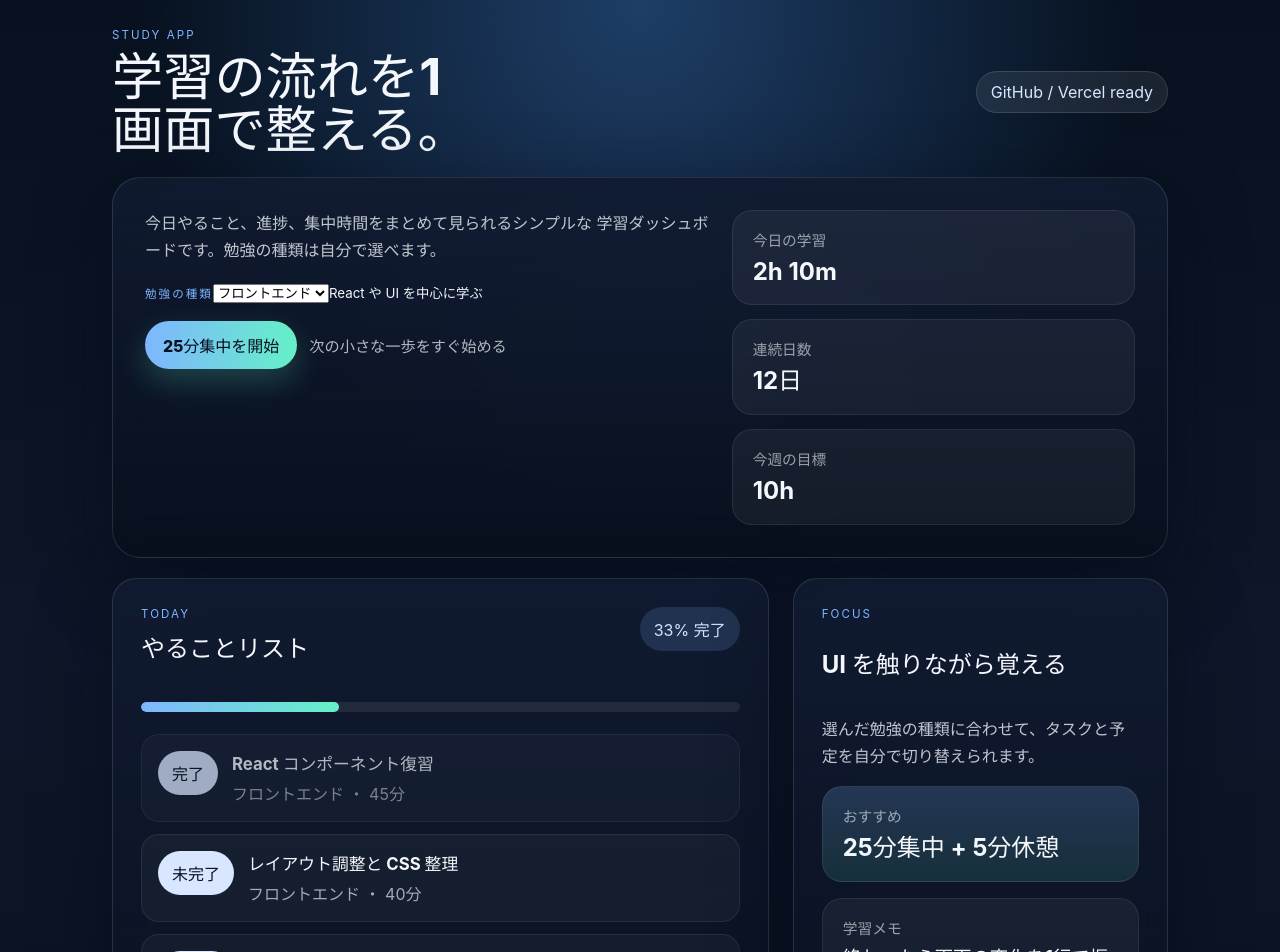
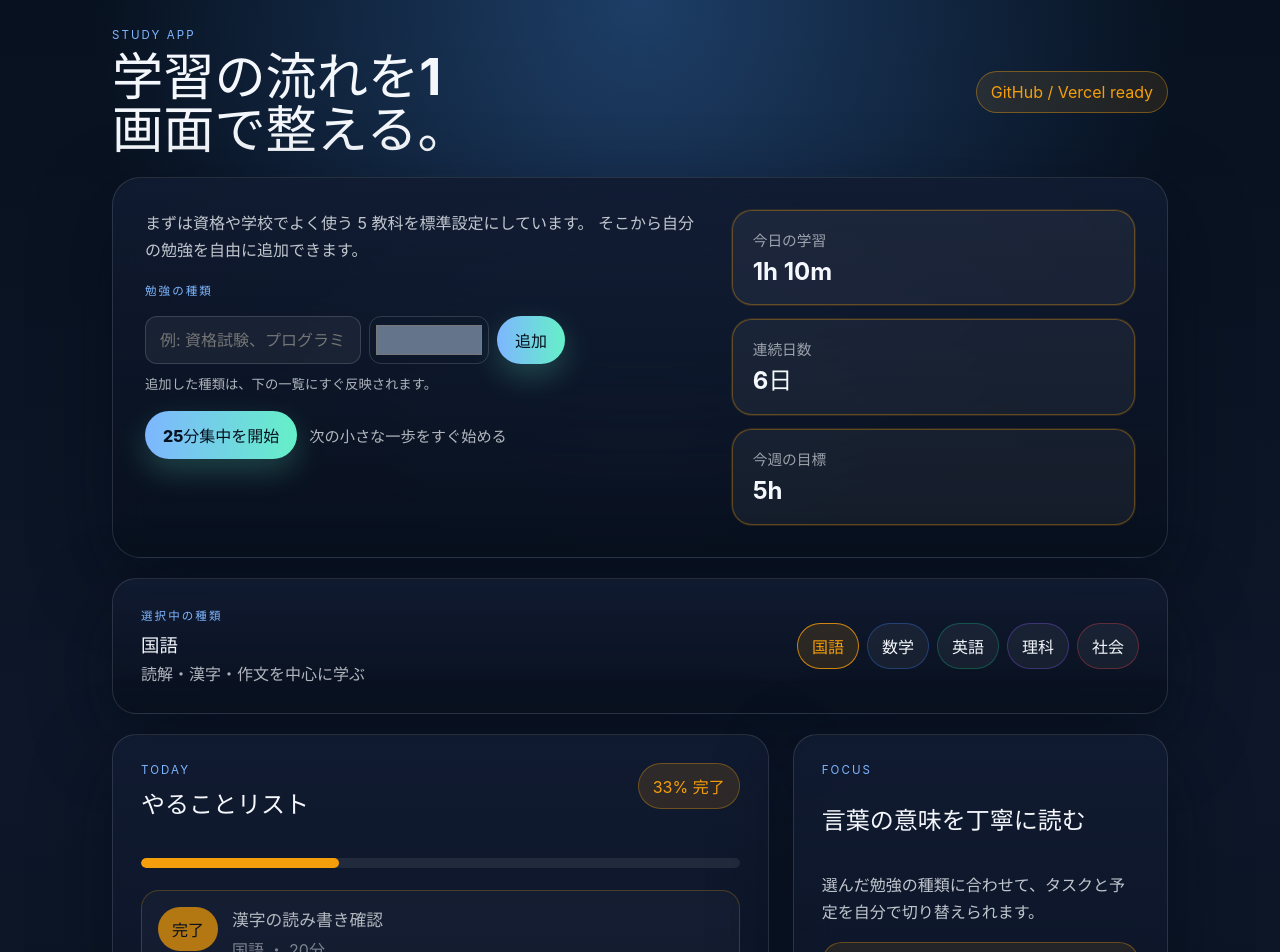
Before and after one commit to taishi1006-del/study-app, a React (Vite) app: page / in a window 1280 px wide. Shown: the top 952 px of the page. Built offline with nearby package versions, Linux system fonts and the light colour scheme.

Commit message:
Add default five subjects and custom study types

```diff
--- a/src/App.jsx
+++ b/src/App.jsx
@@ -1,91 +1,86 @@
 import { useMemo, useState } from 'react'
 import './App.css'
 
-const studyTypes = [
+const defaultStudyTypes = [
   {
-    value: 'frontend',
-    label: 'フロントエンド',
-    description: 'React や UI を中心に学ぶ',
+    value: 'japanese',
+    label: '国語',
+    color: '#f59e0b',
+    description: '読解・漢字・作文を中心に学ぶ',
     metrics: [
-      { label: '今日の学習', value: '2h 10m' },
-      { label: '連続日数', value: '12日' },
-      { label: '今週の目標', value: '10h' },
+      { label: '今日の学習', value: '1h 10m' },
+      { label: '連続日数', value: '6日' },
+      { label: '今週の目標', value: '5h' },
     ],
     tasks: [
       {
         id: 1,
-        title: 'React コンポーネント復習',
-        subject: 'フロントエンド',
-        minutes: 45,
+        title: '漢字の読み書き確認',
+        subject: '国語',
+        minutes: 20,
         done: true,
       },
       {
         id: 2,
-        title: 'レイアウト調整と CSS 整理',
-        subject: 'フロントエンド',
-        minutes: 40,
+        title: '説明文の読解',
+        subject: '国語',
+        minutes: 35,
         done: false,
       },
       {
         id: 3,
-        title: '英単語 50語チェック',
-        subject: '英語',
-        minutes: 25,
+        title: '作文の見直し',
+        subject: '国語',
+        minutes: 15,
         done: false,
       },
     ],
-    upcomingStudy: [
-      '19:00 - React の復習',
-      '20:00 - レイアウト調整',
-      '21:00 - 英単語チェック',
-    ],
-    focus: 'UI を触りながら覚える',
-    memo: '終わったら画面の変化を1行で振り返る。',
+    upcomingStudy: ['19:00 - 漢字確認', '20:00 - 読解', '21:00 - 作文見直し'],
+    focus: '言葉の意味を丁寧に読む',
+    memo: '読んだあとに要点を3つに分けて書く。',
   },
   {
-    value: 'algorithm',
-    label: 'アルゴリズム',
-    description: '問題演習と考え方を中心に学ぶ',
+    value: 'math',
+    label: '数学',
+    color: '#3b82f6',
+    description: '計算・図形・証明を中心に学ぶ',
     metrics: [
       { label: '今日の学習', value: '1h 40m' },
-      { label: '連続日数', value: '8日' },
-      { label: '今週の目標', value: '8h' },
+      { label: '連続日数', value: '9日' },
+      { label: '今週の目標', value: '7h' },
     ],
     tasks: [
       {
         id: 1,
-        title: '二分探索の復習',
-        subject: 'アルゴリズム',
-        minutes: 30,
+        title: '計算問題 10問',
+        subject: '数学',
+        minutes: 25,
         done: true,
       },
       {
         id: 2,
-        title: '配列問題を 2 問解く',
-        subject: 'アルゴリズム',
-        minutes: 50,
+        title: '関数のグラフ復習',
+        subject: '数学',
+        minutes: 35,
         done: false,
       },
       {
         id: 3,
-        title: '解法のメモ整理',
-        subject: 'CS 基礎',
-        minutes: 20,
+        title: '証明問題 1問',
+        subject: '数学',
+        minutes: 30,
         done: false,
       },
     ],
-    upcomingStudy: [
-      '19:00 - 二分探索の復習',
-      '20:00 - 配列問題 2 問',
-      '21:00 - 解法メモ整理',
-    ],
-    focus: '考え方を言語化する',
-    memo: '解き終わったら解法を短くまとめる。',
+    upcomingStudy: ['19:00 - 計算問題', '20:00 - 関数復習', '21:00 - 証明問題'],
+    focus: '式の流れを追って理解する',
+    memo: '解けなかった問題は式変形だけ残す。',
   },
   {
     value: 'english',
     label: '英語',
-    description: '単語と長文を中心に学ぶ',
+    color: '#10b981',
+    description: '単語・文法・長文を中心に学ぶ',
     metrics: [
       { label: '今日の学習', value: '1h 20m' },
       { label: '連続日数', value: '15日' },
@@ -114,18 +109,134 @@ const studyTypes = [
         done: false,
       },
     ],
-    upcomingStudy: [
-      '19:00 - 単語 50 語',
-      '20:00 - 長文 1 題',
-      '21:00 - 文法の確認',
+    upcomingStudy: ['19:00 - 単語 50 語', '20:00 - 長文 1 題', '21:00 - 文法確認'],
+    focus: '短時間で回数を増やす',
+    memo: '覚えにくかった単語を最後にまとめる。',
+  },
+  {
+    value: 'science',
+    label: '理科',
+    color: '#8b5cf6',
+    description: '実験・暗記・現象理解を中心に学ぶ',
+    metrics: [
+      { label: '今日の学習', value: '1h 00m' },
+      { label: '連続日数', value: '4日' },
+      { label: '今週の目標', value: '4h' },
     ],
-    focus: '短時間で回数を増やす',
-    memo: '終わったら覚えにくかった単語を残す。',
+    tasks: [
+      {
+        id: 1,
+        title: '用語の暗記',
+        subject: '理科',
+        minutes: 20,
+        done: true,
+      },
+      {
+        id: 2,
+        title: '実験結果の整理',
+        subject: '理科',
+        minutes: 25,
+        done: false,
+      },
+      {
+        id: 3,
+        title: '図やグラフの確認',
+        subject: '理科',
+        minutes: 15,
+        done: false,
+      },
+    ],
+    upcomingStudy: ['19:00 - 用語暗記', '20:00 - 実験整理', '21:00 - 図表確認'],
+    focus: '現象をイメージでつかむ',
+    memo: '見た現象を自分の言葉で説明する。',
+  },
+  {
+    value: 'social',
+    label: '社会',
+    color: '#ef4444',
+    description: '地理・歴史・公民を中心に学ぶ',
+    metrics: [
+      { label: '今日の学習', value: '55m' },
+      { label: '連続日数', value: '10日' },
+      { label: '今週の目標', value: '5h' },
+    ],
+    tasks: [
+      {
+        id: 1,
+        title: '地理用語の確認',
+        subject: '社会',
+        minutes: 20,
+        done: true,
+      },
+      {
+        id: 2,
+        title: '歴史の流れを復習',
+        subject: '社会',
+        minutes: 20,
+        done: false,
+      },
+      {
+        id: 3,
+        title: '時事問題をチェック',
+        subject: '社会',
+        minutes: 15,
+        done: false,
+      },
+    ],
+    upcomingStudy: ['19:00 - 地理用語', '20:00 - 歴史復習', '21:00 - 時事確認'],
+    focus: '流れで覚えてつながりを作る',
+    memo: '年号や場所はセットで覚える。',
   },
 ]
 
+const createCustomStudy = (label, color) => ({
+  value: label.toLowerCase().replace(/\s+/g, '-'),
+  label,
+  color,
+  description: '自分で追加した勉強の種類',
+  metrics: [
+    { label: '今日の学習', value: '1h 00m' },
+    { label: '連続日数', value: '1日' },
+    { label: '今週の目標', value: '3h' },
+  ],
+  tasks: [
+    {
+      id: 1,
+      title: `${label} の基礎確認`,
+      subject: label,
+      minutes: 20,
+      done: true,
+    },
+    {
+      id: 2,
+      title: `${label} の演習`,
+      subject: label,
+      minutes: 25,
+      done: false,
+    },
+    {
+      id: 3,
+      title: `${label} の振り返り`,
+      subject: label,
+      minutes: 15,
+      done: false,
+    },
+  ],
+  upcomingStudy: [
+    `19:00 - ${label} の基礎確認`,
+    `20:00 - ${label} の演習`,
+    `21:00 - ${label} の振り返り`,
+  ],
+  focus: `${label} を自分のペースで進める`,
+  memo: `${label} でつまずいたところを1行で残す。`,
+})
+
 function App() {
-  const [selectedStudy, setSelectedStudy] = useState(studyTypes[0].value)
+  const [studyTypes, setStudyTypes] = useState(defaultStudyTypes)
+  const [selectedStudy, setSelectedStudy] = useState(defaultStudyTypes[0].value)
+  const [newStudyLabel, setNewStudyLabel] = useState('')
+  const [newStudyColor, setNewStudyColor] = useState('#64748b')
+
   const currentStudy =
     studyTypes.find((item) => item.value === selectedStudy) ?? studyTypes[0]
   const [tasks, setTasks] = useState(currentStudy.tasks)
@@ -144,13 +255,32 @@ function App() {
     )
   }
 
-  const handleStudyChange = (event) => {
-    const nextStudy =
-      studyTypes.find((item) => item.value === event.target.value) ??
-      studyTypes[0]
+  const handleStudyChange = (value) => {
+    const nextStudy = studyTypes.find((item) => item.value === value)
+    if (!nextStudy) {
+      return
+    }
+
     setSelectedStudy(nextStudy.value)
     setTasks(nextStudy.tasks)
   }
+
+  const handleAddStudy = (event) => {
+    event.preventDefault()
+
+    const label = newStudyLabel.trim()
+    if (!label) {
+      return
+    }
+
+    const nextStudy = createCustomStudy(label, newStudyColor)
+    setStudyTypes((current) => [...current, nextStudy])
+    setSelectedStudy(nextStudy.value)
+    setTasks(nextStudy.tasks)
+    setNewStudyLabel('')
+  }
+
+  const accentColor = currentStudy.color
 
   return (
     <main className="app-shell">
@@ -159,30 +289,78 @@ function App() {
           <p className="eyebrow">Study App</p>
           <h1>学習の流れを1画面で整える。</h1>
         </div>
-        <div className="topbar-badge">GitHub / Vercel ready</div>
+        <div
+          className="topbar-badge"
+          style={{
+            borderColor: `${accentColor}66`,
+            background: `${accentColor}1a`,
+            color: accentColor,
+          }}
+        >
+          GitHub / Vercel ready
+        </div>
       </header>
 
       <section className="hero-card">
         <div className="hero-copy-wrap">
           <p className="hero-copy">
-            今日やること、進捗、集中時間をまとめて見られるシンプルな
-            学習ダッシュボードです。勉強の種類は自分で選べます。
+            まずは資格や学校でよく使う 5 教科を標準設定にしています。
+            そこから自分の勉強を自由に追加できます。
           </p>
-          <label className="study-select-wrap">
+
+          <form
+            onSubmit={handleAddStudy}
+            style={{ display: 'grid', gap: '10px', maxWidth: '420px' }}
+          >
             <span className="section-label">勉強の種類</span>
-            <select
-              value={selectedStudy}
-              onChange={handleStudyChange}
-              className="study-select"
+            <div
+              style={{
+                display: 'grid',
+                gridTemplateColumns: '1fr 120px auto',
+                gap: '8px',
+              }}
             >
-              {studyTypes.map((item) => (
-                <option key={item.value} value={item.value}>
-                  {item.label}
-                </option>
-              ))}
-            </select>
-            <small>{currentStudy.description}</small>
-          </label>
+              <input
+                value={newStudyLabel}
+                onChange={(event) => setNewStudyLabel(event.target.value)}
+                placeholder="例: 資格試験、プログラミング"
+                style={{
+                  borderRadius: '12px',
+                  border: '1px solid rgba(255,255,255,0.15)',
+                  background: 'rgba(255,255,255,0.05)',
+                  color: 'inherit',
+                  padding: '12px 14px',
+                  minWidth: 0,
+                }}
+              />
+              <input
+                type="color"
+                value={newStudyColor}
+                onChange={(event) => setNewStudyColor(event.target.value)}
+                aria-label="勉強の色"
+                style={{
+                  width: '100%',
+                  height: '100%',
+                  minHeight: '48px',
+                  borderRadius: '12px',
+                  border: '1px solid rgba(255,255,255,0.15)',
+                  background: 'transparent',
+                  padding: '4px',
+                }}
+              />
+              <button
+                type="submit"
+                className="primary-action"
+                style={{ whiteSpace: 'nowrap' }}
+              >
+                追加
+              </button>
+            </div>
+            <small style={{ color: 'rgba(244,247,251,0.7)' }}>
+              追加した種類は、下の一覧にすぐ反映されます。
+            </small>
+          </form>
+
           <div className="hero-actions">
             <button type="button" className="primary-action">
               25分集中を開始
@@ -193,11 +371,67 @@ function App() {
 
         <div className="hero-metrics">
           {currentStudy.metrics.map((item) => (
-            <article key={item.label} className="metric-card">
+            <article
+              key={item.label}
+              className="metric-card"
+              style={{
+                borderColor: `${accentColor}55`,
+                boxShadow: `0 0 0 1px ${accentColor}22`,
+              }}
+            >
               <span>{item.label}</span>
               <strong>{item.value}</strong>
             </article>
           ))}
+        </div>
+      </section>
+
+      <section
+        className="panel"
+        style={{
+          display: 'flex',
+          flexWrap: 'wrap',
+          gap: '10px',
+          alignItems: 'center',
+          justifyContent: 'space-between',
+        }}
+      >
+        <div>
+          <p className="section-label">選択中の種類</p>
+          <strong style={{ fontSize: '1.15rem' }}>{currentStudy.label}</strong>
+          <div style={{ color: 'rgba(244,247,251,0.72)', marginTop: '4px' }}>
+            {currentStudy.description}
+          </div>
+        </div>
+        <div
+          style={{
+            display: 'flex',
+            flexWrap: 'wrap',
+            gap: '8px',
+          }}
+        >
+          {studyTypes.map((item) => {
+            const isActive = item.value === selectedStudy
+            return (
+              <button
+                key={item.value}
+                type="button"
+                onClick={() => handleStudyChange(item.value)}
+                style={{
+                  border: `1px solid ${item.color}${isActive ? 'cc' : '55'}`,
+                  background: isActive
+                    ? `${item.color}22`
+                    : 'rgba(255,255,255,0.05)',
+                  color: isActive ? item.color : 'inherit',
+                  borderRadius: '999px',
+                  padding: '10px 14px',
+                  cursor: 'pointer',
+                }}
+              >
+                {item.label}
+              </button>
+            )
+          })}
         </div>
       </section>
 
@@ -208,20 +442,39 @@ function App() {
               <p className="section-label">Today</p>
               <h2>やることリスト</h2>
             </div>
-            <div className="progress-pill">{progress}% 完了</div>
+            <div
+              className="progress-pill"
+              style={{
+                background: `${accentColor}22`,
+                color: accentColor,
+                border: `1px solid ${accentColor}55`,
+              }}
+            >
+              {progress}% 完了
+            </div>
           </div>
 
           <div className="progress-bar" aria-hidden="true">
-            <span style={{ width: `${progress}%` }} />
+            <span style={{ width: `${progress}%`, background: accentColor }} />
           </div>
 
           <ul className="task-list">
             {tasks.map((task) => (
-              <li key={task.id} className={task.done ? 'task done' : 'task'}>
+              <li
+                key={task.id}
+                className={task.done ? 'task done' : 'task'}
+                style={{
+                  borderColor: task.done ? `${accentColor}55` : 'rgba(255,255,255,0.08)',
+                }}
+              >
                 <button
                   type="button"
                   className="task-toggle"
                   onClick={() => toggleTask(task.id)}
+                  style={{
+                    background: task.done ? accentColor : '#d8e7ff',
+                    color: task.done ? '#07111f' : '#07111f',
+                  }}
                 >
                   {task.done ? '完了' : '未完了'}
                 </button>
@@ -243,7 +496,10 @@ function App() {
             選んだ勉強の種類に合わせて、タスクと予定を自分で切り替えられます。
           </p>
 
-          <div className="focus-box">
+          <div
+            className="focus-box"
+            style={{ borderColor: `${accentColor}55`, background: `${accentColor}18` }}
+          >
             <span>おすすめ</span>
             <strong>25分集中 + 5分休憩</strong>
           </div>
@@ -266,7 +522,7 @@ function App() {
 
       <footer className="footer-note">
         <span>小さく積み上げる学習管理</span>
-        <span>Last updated for GitHub and Vercel deployment</span>
+        <span>5教科 + 自由追加</span>
       </footer>
     </main>
   )
```
